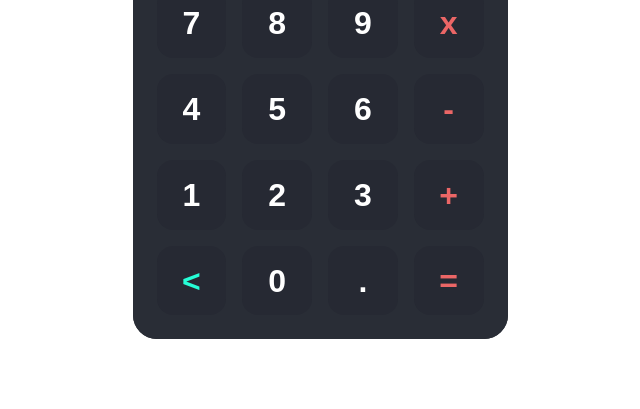
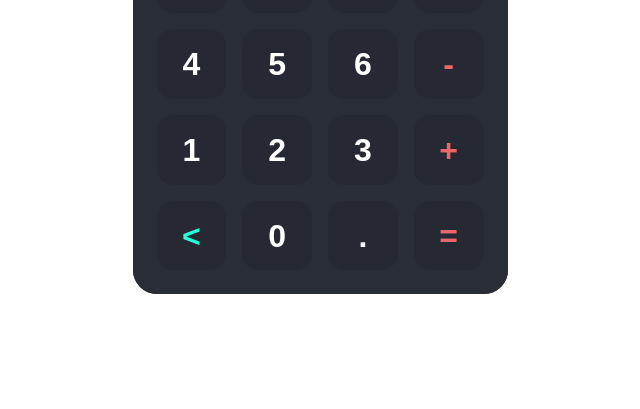
Before and after one commit to joy-ezeani/calculator, a plain HTML site: page index.html in a window 1280 px wide. Shown: the part 391-800 px from the top of the page, without its empty margins (320-960 px from the left). Drawn offline with Linux system fonts and the light colour scheme.

Commit message:
Update main.css

```diff
--- a/main.css
+++ b/main.css
@@ -9,8 +9,8 @@
 	display: flex;
 	justify-content: center;
 	align-items: center;
-	height: 95vh;
-	margin: 20px;
+	height: 85vh;
+	margin: 15px;
 }
 
 .calculator {
```
